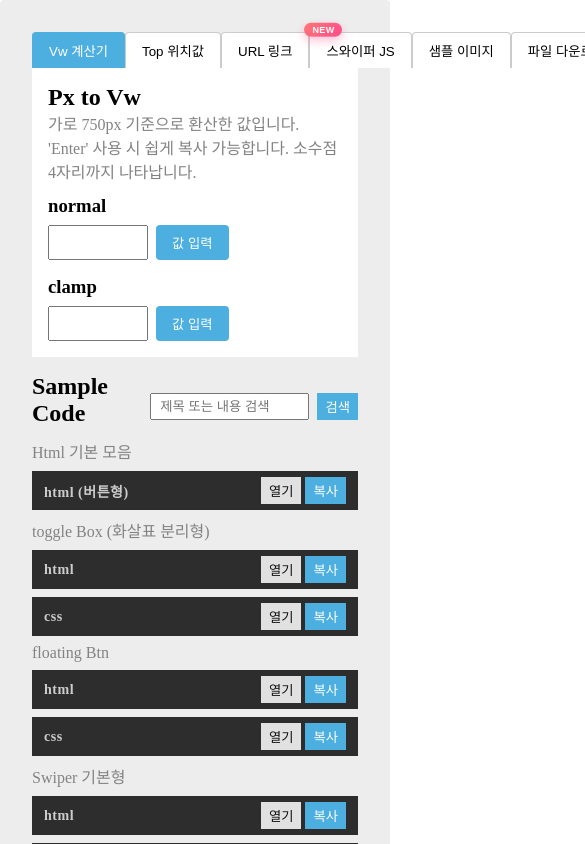
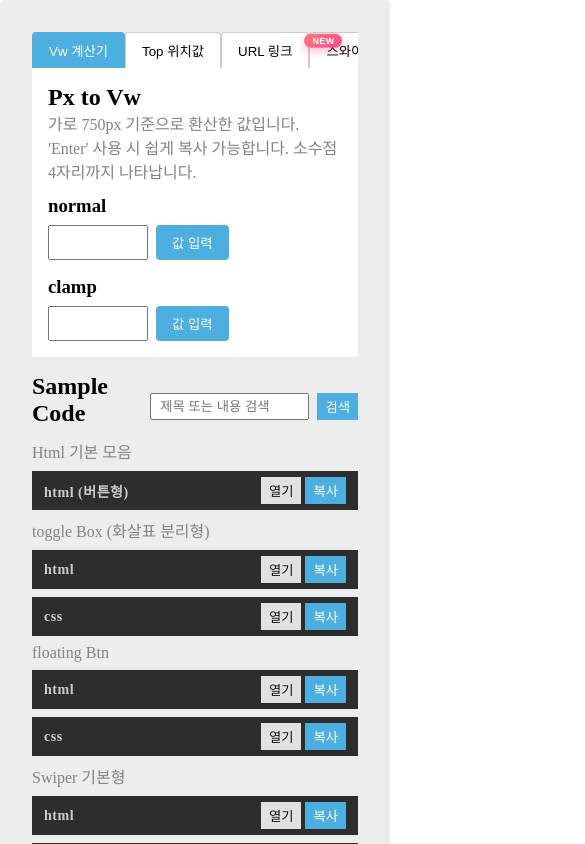
Before and after one commit to sangyeop0529/lotte-publishing-app, a React (Vite) app: page / in a window 390 px wide. Shown: the top 844 px of the page, 585 px wide, since content can reach past the window. Built offline with nearby package versions, Linux system fonts and the light colour scheme.

Commit message:
new 아이콘 반응형 작업

```diff
--- a/src/App.jsx
+++ b/src/App.jsx
@@ -1,4 +1,4 @@
-import { useState } from "react";
+import { useEffect, useRef, useState } from "react";
 import Calculate from "./components/Calculate";
 import Calposition from "./components/CalPosition";
 import FileDownload from "./components/FileDownload";
@@ -20,11 +20,33 @@ function App() {
   const [activeTab, setActiveTab] = useState("calculate");
   const activeTabContent = tabs.find((tab) => tab.key === activeTab)?.component;
 
+  const tabMenuRef = useRef(null);
+  const [isScrollable, setIsScrollable] = useState(false);
+
+  useEffect(() => {
+    const checkOverflow = () => {
+      if (!tabMenuRef.current) return;
+
+      const menuWidth = tabMenuRef.current.scrollWidth;
+      const viewportWidth = window.innerWidth;
+
+      setIsScrollable(menuWidth > viewportWidth);
+    };
+
+    checkOverflow();
+    window.addEventListener("resize", checkOverflow);
+
+    return () => window.removeEventListener("resize", checkOverflow);
+  }, []);
+
   return (
     <div className="App">
       <div className="">
         {/* 상단 탭 영역 */}
-        <div className="tab-menu">
+        <div
+          ref={tabMenuRef}
+          className={`tab-menu ${isScrollable ? "is-scroll" : ""}`}
+        >
           {tabs.map((tab) => (
             <button
               key={tab.key}
--- a/src/index.css
+++ b/src/index.css
@@ -26,8 +26,11 @@ input {
 }
 .tab-menu {
   white-space: nowrap;
-  /* overflow-x: auto; */
   perspective: 600px;
+}
+.tab-menu.is-scroll {
+  overflow-x: auto;
+  -webkit-overflow-scrolling: touch;
 }
 .tab-menu button {
   padding: 0.5rem 1rem;
@@ -68,6 +71,10 @@ input {
   animation: newBadgePulse 1.8s ease-in-out infinite;
 }
 
+.tab-menu.is-scroll .new::before {
+  top: 1px;
+}
+
 /* 과하지 않은 강조 애니메이션 */
 @keyframes newBadgePulse {
   0% {
```
